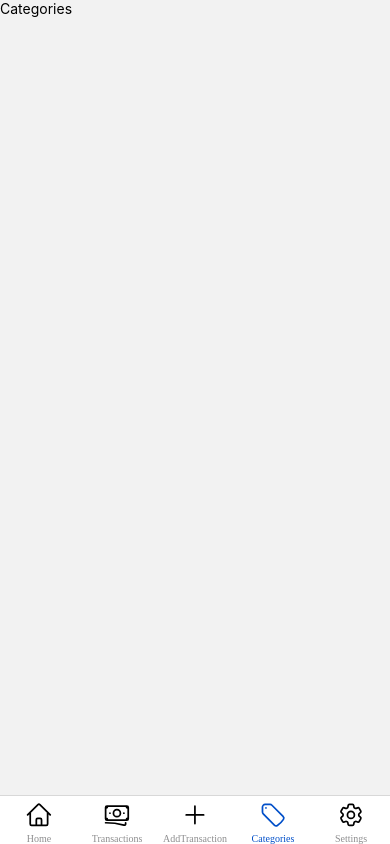
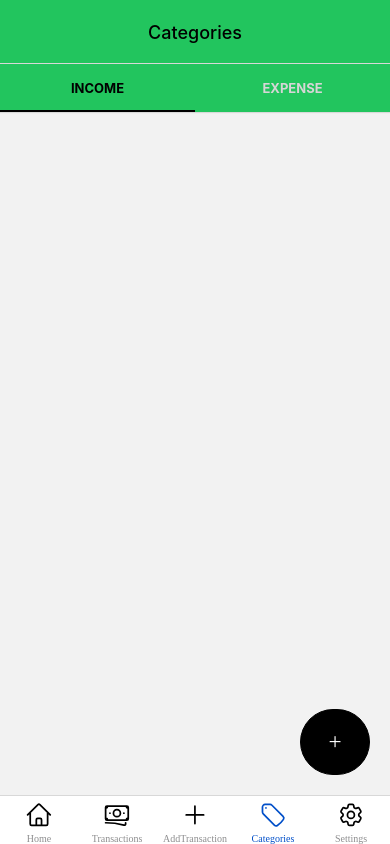
Before and after one commit to GeekyNaved/TrackEx, a React Native app: screen /Categories in a window 390 px wide. Built offline with nearby package versions, Linux system fonts and the light colour scheme.

Commit message:
Catgories -> adding top tab and bottomsheet

```diff
--- a/package.json
+++ b/package.json
@@ -21,6 +21,7 @@
     "react-native": "0.74.1",
     "react-native-element-dropdown": "^2.12.0",
     "react-native-heroicons": "^4.0.0",
+    "react-native-modal": "^13.0.1",
     "react-native-modal-datetime-picker": "^17.1.0",
     "react-native-pager-view": "^6.3.1",
     "react-native-safe-area-context": "^4.10.1",
--- a/src/Router/Tab/MainTab.tsx
+++ b/src/Router/Tab/MainTab.tsx
@@ -78,7 +78,16 @@ const MainTab = () => {
       <Tab.Screen
         name="Categories"
         component={Categories}
-        options={{headerShown: false}}
+        options={{
+          headerTintColor: colors.black,
+          headerTitleAlign: 'center',
+          headerTitleStyle: {
+            textTransform: 'capitalize',
+          },
+          headerStyle: {
+            backgroundColor: colors.green,
+          },
+        }}
       />
       <Tab.Screen
         name="Settings"
--- a/src/screens/main/Categories.tsx
+++ b/src/screens/main/Categories.tsx
@@ -1,9 +1,47 @@
-import { Text } from "react-native"
+import {createMaterialTopTabNavigator} from '@react-navigation/material-top-tabs';
+import React from 'react';
+import colors from '../../constants/colors';
+import {fontSize} from '../../constants/fontSize';
+import CategoryIncome from './CategoryIncome';
+import CategoryExpense from './CategoryExpense';
 
 const Categories = () => {
-    return (
-        <Text>Categories</Text>
-    )
-}
+  const TopTab = createMaterialTopTabNavigator();
+  return (
+    <TopTab.Navigator
+      screenOptions={{
+        tabBarStyle: {
+          backgroundColor: colors.green,
+        },
+        tabBarLabelStyle: {
+          fontSize: fontSize.h5,
+          textTransform: 'capitalize',
+        },
+        tabBarActiveTintColor: colors.black,
+        tabBarInactiveTintColor: colors.gray,
+        tabBarIndicatorStyle: {backgroundColor: colors.black},
+      }}>
+      <TopTab.Screen
+        name="Income"
+        component={CategoryIncome}
+        // props={showDetails}
+        options={{
+          tabBarLabelStyle: {
+            fontWeight: 'bold',
+          },
+        }}
+      />
+      <TopTab.Screen
+        name="Expense"
+        component={CategoryExpense}
+        options={{
+          tabBarLabelStyle: {
+            fontWeight: 'bold',
+          },
+        }}
+      />
+    </TopTab.Navigator>
+  );
+};
 
 export default Categories;
--- /dev/null
+++ b/src/screens/main/CategoryExpense.tsx
@@ -0,0 +1,8 @@
+import React from 'react';
+import {Text} from 'react-native';
+
+const CategoryExpense = () => {
+  return <Text>CategoryExpense</Text>;
+};
+
+export default CategoryExpense;
--- /dev/null
+++ b/src/screens/main/CategoryIncome.tsx
@@ -0,0 +1,114 @@
+import React, {useState} from 'react';
+import {View, StyleSheet} from 'react-native';
+import Modal from 'react-native-modal';
+import CustTextInputField from '../../components/CustTextInputField';
+import boxModelSize from '../../constants/boxModel';
+import colors from '../../constants/colors';
+import CustButton from '../../components/CustButton';
+import {fontSize} from '../../constants/fontSize';
+
+const CategoryIncome = () => {
+  const [isModalVisible, setModalVisible] = useState(false);
+  const [incomeName, setIncomeName] = useState('');
+  const [focusedField, setFocusedField] = useState(null);
+  const [disableBtn, setDisableBtn] = useState(false);
+
+  const toggleModal = () => {
+    setModalVisible(!isModalVisible);
+  };
+
+  const handleFocus = field => {
+    setFocusedField(field);
+  };
+  const handleBlur = () => {
+    setFocusedField(null);
+  };
+
+  const handleChange = (key: string, value: any) => {
+    if (key === 'income') {
+      setIncomeName(value.replace(/\s+/g, ' '));
+    }
+  };
+  return (
+    <View style={{flex: 1, position: 'relative'}}>
+      <CustButton
+        style={styles.addBtn}
+        btnTxtStyles={styles.addBtnTxt}
+        title="+"
+        onPress={toggleModal}
+      />
+      <Modal
+        style={styles.modal}
+        onBackButtonPress={() => {
+          setModalVisible(false);
+        }}
+        onBackdropPress={() => {
+          setModalVisible(false);
+        }}
+        isVisible={isModalVisible}>
+        <View style={styles.modalInner}>
+          <CustTextInputField
+            label="Edit Income"
+            placeholder="Edit"
+            value={'Salary'}
+            onChangeText={handleChange.bind(this, 'income')}
+            isFocused={focusedField === 'income'}
+            onFocus={() => handleFocus('income')}
+            onBlur={handleBlur}
+          />
+          <CustButton
+            disabled={disableBtn}
+            // isLoading={isLoading}
+            title="Save"
+            style={[styles.btnSave, disableBtn && styles.disabledBtn]}
+            onPress={toggleModal}
+            otherProps
+          />
+        </View>
+      </Modal>
+    </View>
+  );
+};
+
+const styles = StyleSheet.create({
+  modal: {
+    width: '100%',
+    marginLeft: 0,
+    marginBottom: 0,
+  },
+  addBtnTxt: {
+    fontSize: fontSize.h3,
+  },
+  addBtn: {
+    position: 'absolute',
+    bottom: 20,
+    right: 20,
+    backgroundColor: colors.black,
+    borderWidth: 1,
+    borderColor: colors.black,
+    paddingHorizontal: boxModelSize.twentyTwo,
+    paddingVertical: boxModelSize.fifteen,
+    borderRadius: boxModelSize.fifty,
+  },
+  modalInner: {
+    position: 'absolute',
+    bottom: 0,
+    right: 0,
+    left: 0,
+    backgroundColor: '#fff',
+    width: '100%',
+    paddingHorizontal: boxModelSize.ten,
+    paddingTop: boxModelSize.twenty,
+    paddingBottom: boxModelSize.thirty,
+  },
+  btnSave: {
+    marginTop: boxModelSize.thirty,
+    backgroundColor: colors.black,
+    borderColor: colors.black,
+  },
+  disabledBtn: {
+    opacity: 0.5,
+  },
+});
+
+export default CategoryIncome;
```
Also changed, not shown: 1 other file (tests, documents, lock files or other folders).
